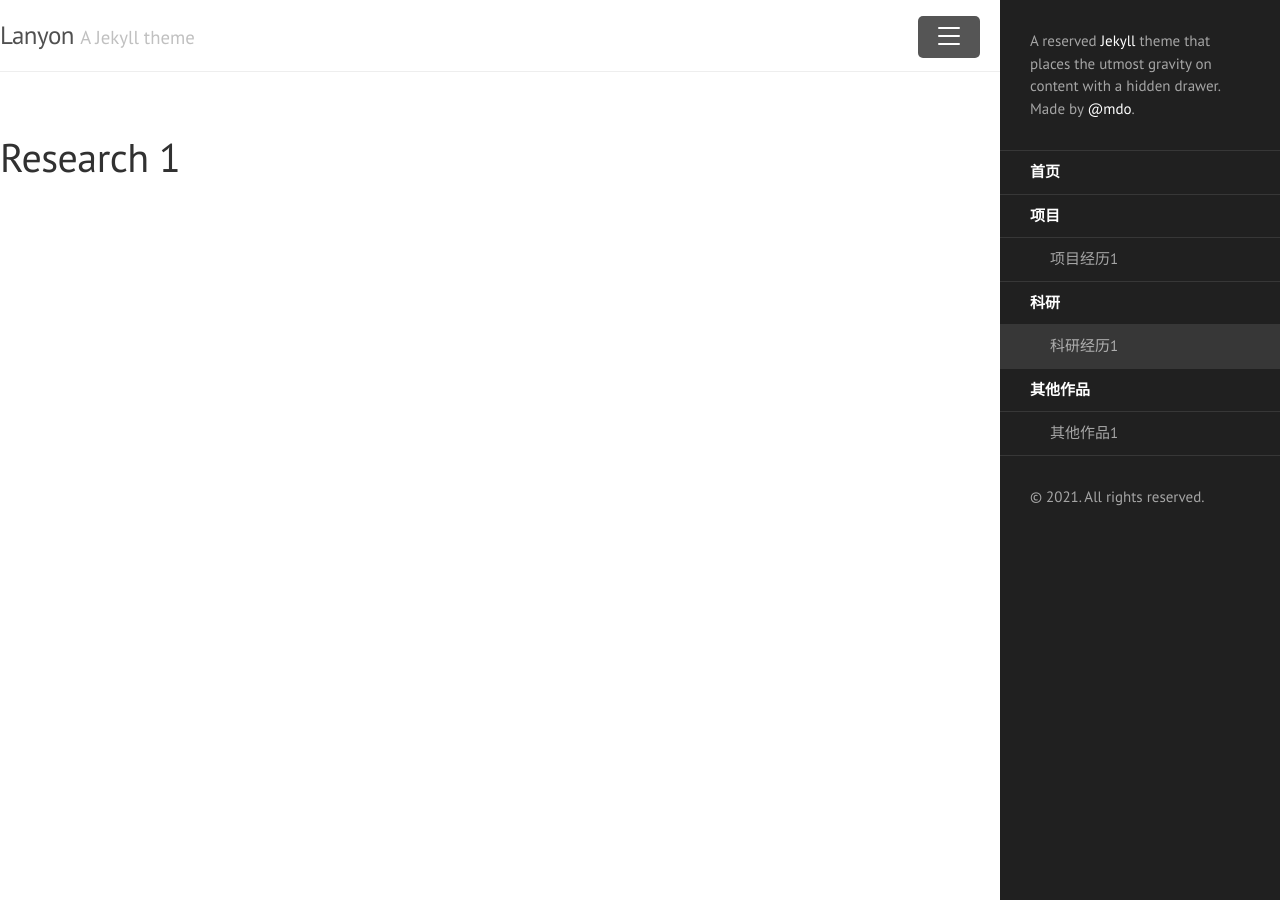
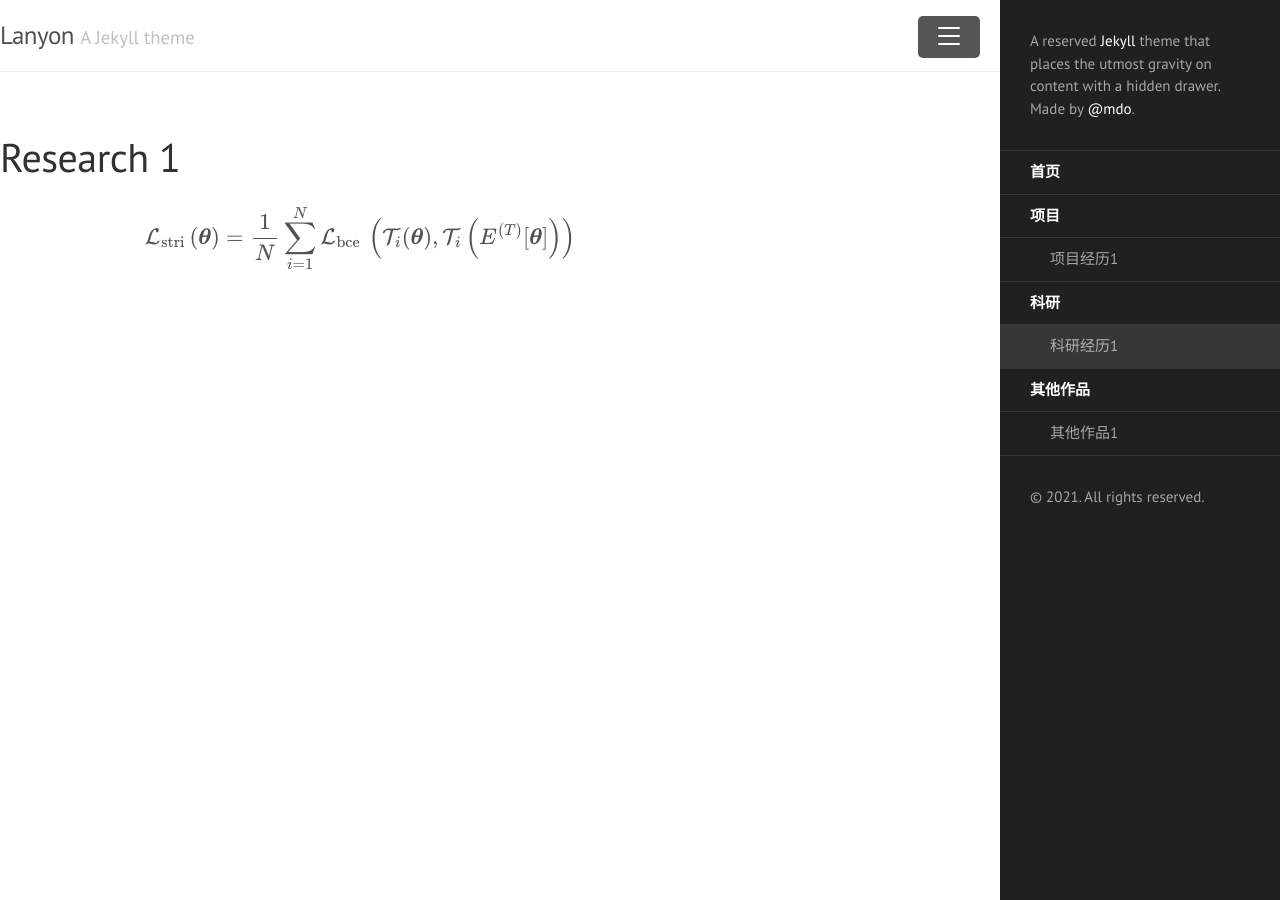
Before and after one commit to tenghehan/tenghehan.github.io, a Jekyll site: the page built from collections/_research/research1.md, in a window 1280 px wide. Built offline with Jekyll 4.4.1, drawn with Linux system fonts in a browser that asks for light colours; formulas are drawn with MathJax 3; some of the changed lines change nothing that is shown.

Commit message:
Support MathJax

```diff
--- a/_config.yml
+++ b/_config.yml
@@ -6,6 +6,9 @@
 baseurl:             ''
 paginate:            5
 permalink:           pretty
+
+mardown: kramdown
+mathjax: true
 
 # About/contact
 author:
--- a/_includes/head.html
+++ b/_includes/head.html
@@ -36,4 +36,6 @@
     ga('send', 'pageview');
   </script>
   {% endif %}
+
+  <script type="text/javascript" src="https://cdnjs.cloudflare.com/ajax/libs/mathjax/2.7.1/MathJax.js?config=TeX-AMS-MML_HTMLorMML"></script>
 </head>
--- a/collections/_research/research1.md
+++ b/collections/_research/research1.md
@@ -3,3 +3,5 @@ layout: default
 title: 科研经历1
 ---
 # Research 1
+
+$$ \mathcal{L}_{\text {stri }}(\boldsymbol{\theta})=\frac{1}{N} \sum_{i=1}^{N} \mathcal{L}_{\text {bce }}\left(\mathcal{T}_{i}(\boldsymbol{\theta}), \mathcal{T}_{i}\left(E^{(T)}[\boldsymbol{\theta}]\right)\right) $$
```
